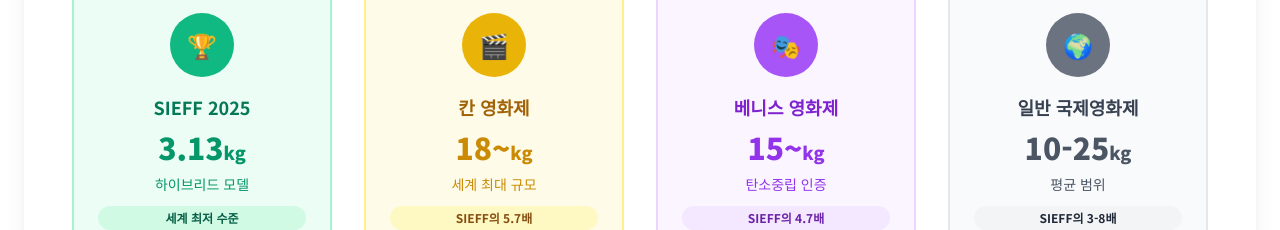
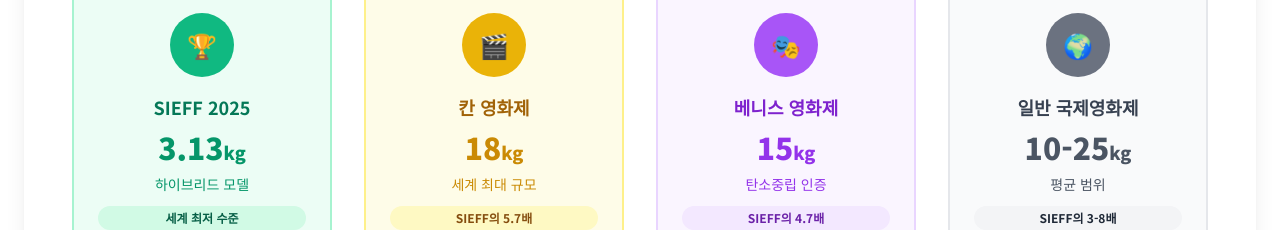
Before and after one commit to techwg/2025SIEFF_Impact_Report, a website: page sieff-impact.html in a window 1280 px wide. Shown: the part 3045-3275 px from the top of the page. Drawn offline with nearby package versions, Linux system fonts and the light colour scheme.

Commit message:
Update sieff-impact.html

```diff
--- a/sieff-impact.html
+++ b/sieff-impact.html
@@ -361,7 +361,7 @@
                             <span class="text-white font-bold text-2xl">🎬</span>
                         </div>
                         <h4 class="font-bold text-yellow-700 text-lg mb-2">칸 영화제</h4>
-                        <div class="text-3xl font-black text-yellow-600 mb-2">18~<span class="text-lg">kg</span></div>
+                        <div class="text-3xl font-black text-yellow-600 mb-2">18<span class="text-lg">kg</span></div>
                         <div class="text-sm text-yellow-600 mb-3">세계 최대 규모</div>
                         <div class="bg-yellow-100 text-yellow-800 px-3 py-1 rounded-full text-xs font-bold">
                             SIEFF의 5.7배
@@ -374,7 +374,7 @@
                             <span class="text-white font-bold text-2xl">🎭</span>
                         </div>
                         <h4 class="font-bold text-purple-700 text-lg mb-2">베니스 영화제</h4>
-                        <div class="text-3xl font-black text-purple-600 mb-2">15~<span class="text-lg">kg</span></div>
+                        <div class="text-3xl font-black text-purple-600 mb-2">15<span class="text-lg">kg</span></div>
                         <div class="text-sm text-purple-600 mb-3">탄소중립 인증</div>
                         <div class="bg-purple-100 text-purple-800 px-3 py-1 rounded-full text-xs font-bold">
                             SIEFF의 4.7배
```
